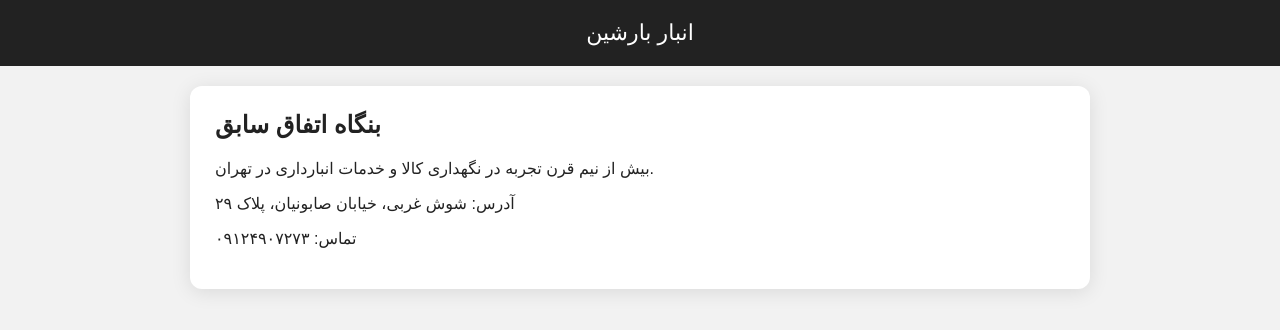
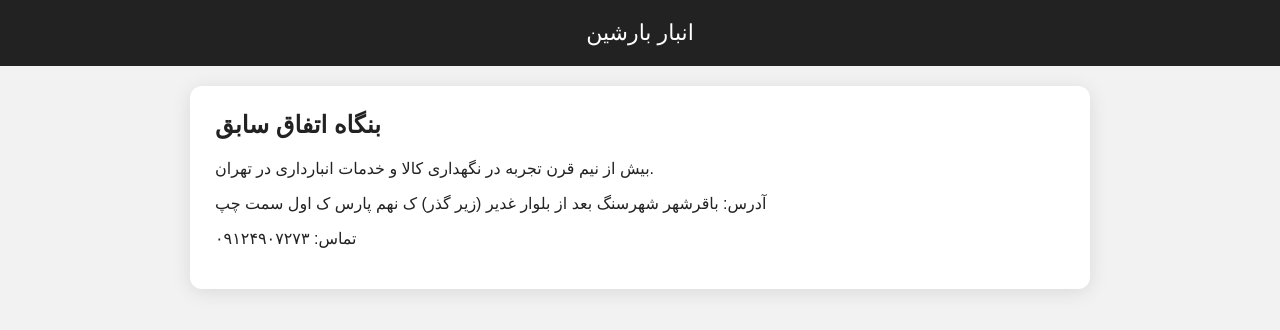
Before and after one commit to mjseguell/-Barshin-warehose, a plain HTML site: page index.html in a window 1280 px wide. Drawn offline with Linux system fonts and the light colour scheme.

Commit message:
Update address in index.html

```diff
--- a/index.html
+++ b/index.html
@@ -16,7 +16,7 @@
   <div class="box">
     <h2>بنگاه اتفاق سابق</h2>
     <p>بیش از نیم قرن تجربه در نگهداری کالا و خدمات انبارداری در تهران.</p>
-    <p>آدرس: شوش غربی، خیابان صابونیان، پلاک ۲۹</p>
+    <p>آدرس: باقرشهر شهرسنگ بعد از بلوار غدیر (زیر گذر) ک نهم پارس ک اول سمت چپ  </p>
     <p>تماس: ۰۹۱۲۴۹۰۷۲۷۳</p>
   </div>
 </body>
```
